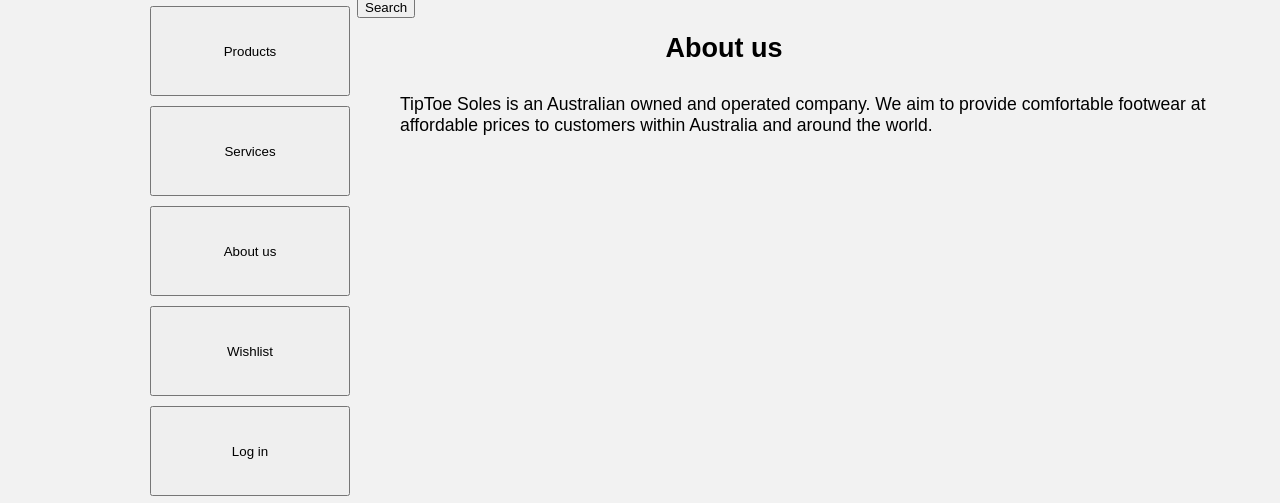
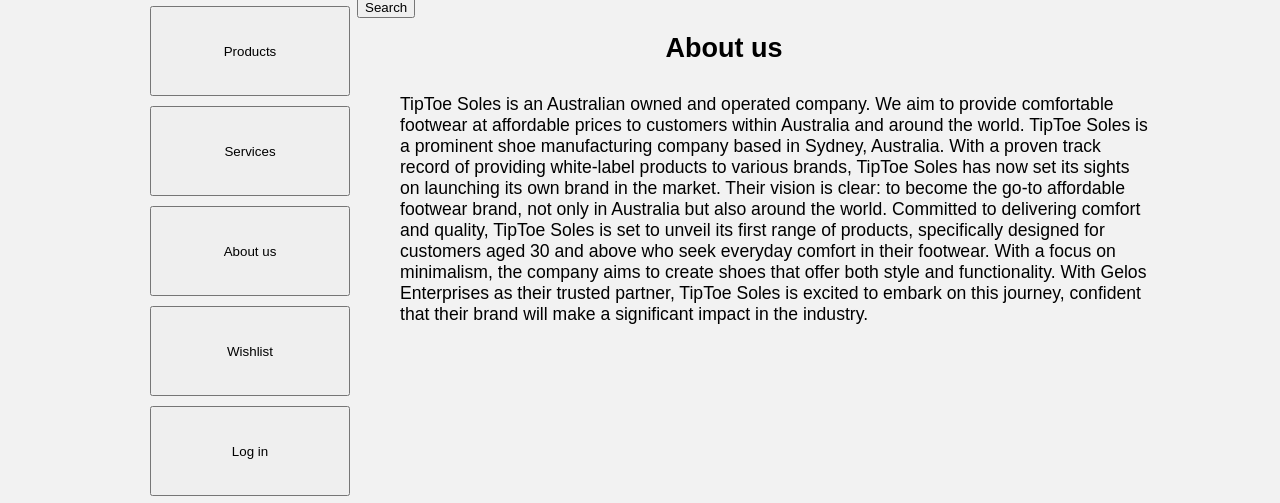
Before and after one commit to MaksNev/Tip_Toe, a plain HTML site: page about us.html in a window 1280 px wide. Shown: the part 254-757 px from the top of the page. Drawn offline with Linux system fonts and the light colour scheme.

Commit message:
added more information to about us

```diff
--- a/about us.html
+++ b/about us.html
@@ -34,7 +34,7 @@
     <button class="bt7">Feedback</button>
 
     <p class="a">About us</p>
-    <p class="c">TipToe Soles is an Australian owned and operated company.  We aim to provide comfortable footwear at affordable prices to customers within Australia and around the world.</p>
+    <p class="c">TipToe Soles is an Australian owned and operated company.  We aim to provide comfortable footwear at affordable prices to customers within Australia and around the world. TipToe Soles is a prominent shoe manufacturing company based in Sydney, Australia. With a proven track record of providing white-label products to various brands, TipToe Soles has now set its sights on launching its own brand in the market. Their vision is clear: to become the go-to affordable footwear brand, not only in Australia but also around the world. Committed to delivering comfort and quality, TipToe Soles is set to unveil its first range of products, specifically designed for customers aged 30 and above who seek everyday comfort in their footwear. With a focus on minimalism, the company aims to create shoes that offer both style and functionality. With Gelos Enterprises as their trusted partner, TipToe Soles is excited to embark on this journey, confident that their brand will make a significant impact in the industry.</p>
   </main>
 
   <footer>
--- a/styles.css
+++ b/styles.css
@@ -214,6 +214,7 @@ footer {
   position: absolute;
   top: 330px;
   left: 400px;
+  right: 10%;
   font-size: 110%;
 }
 .c1 {
```
